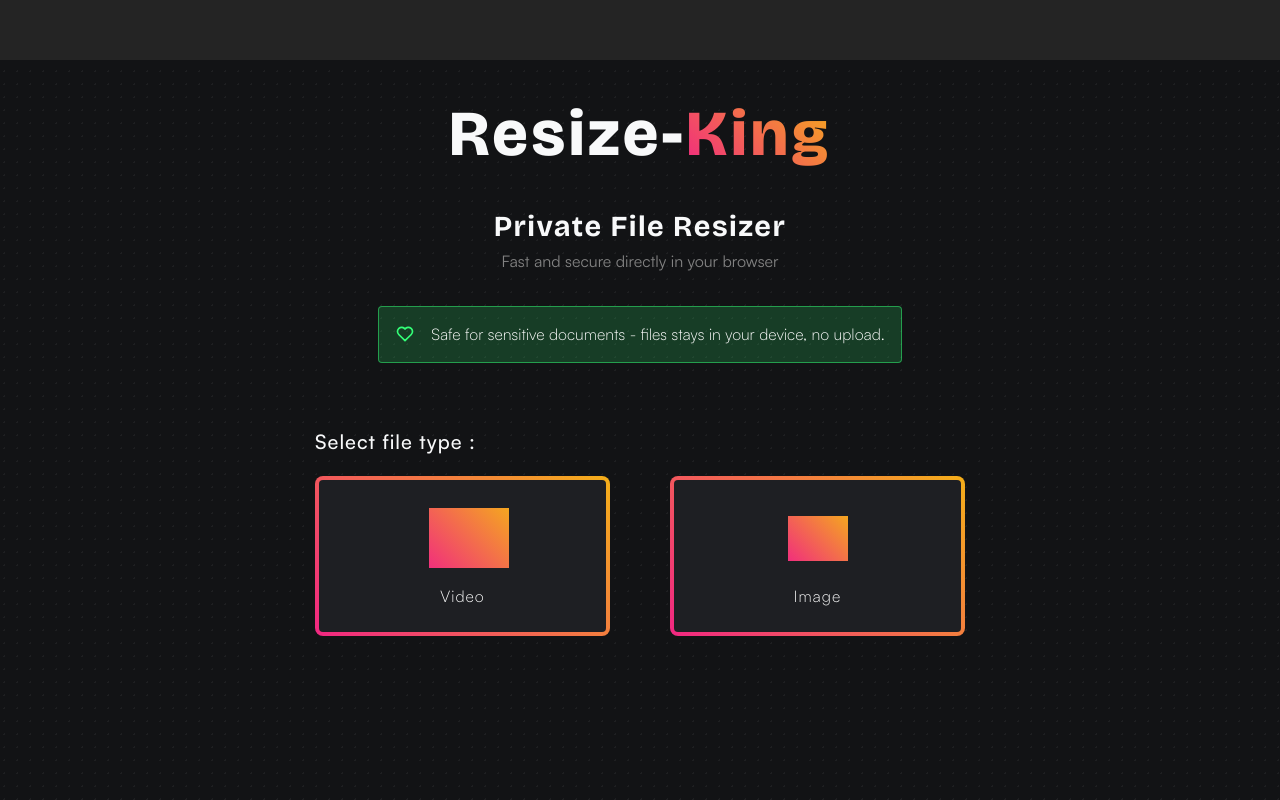
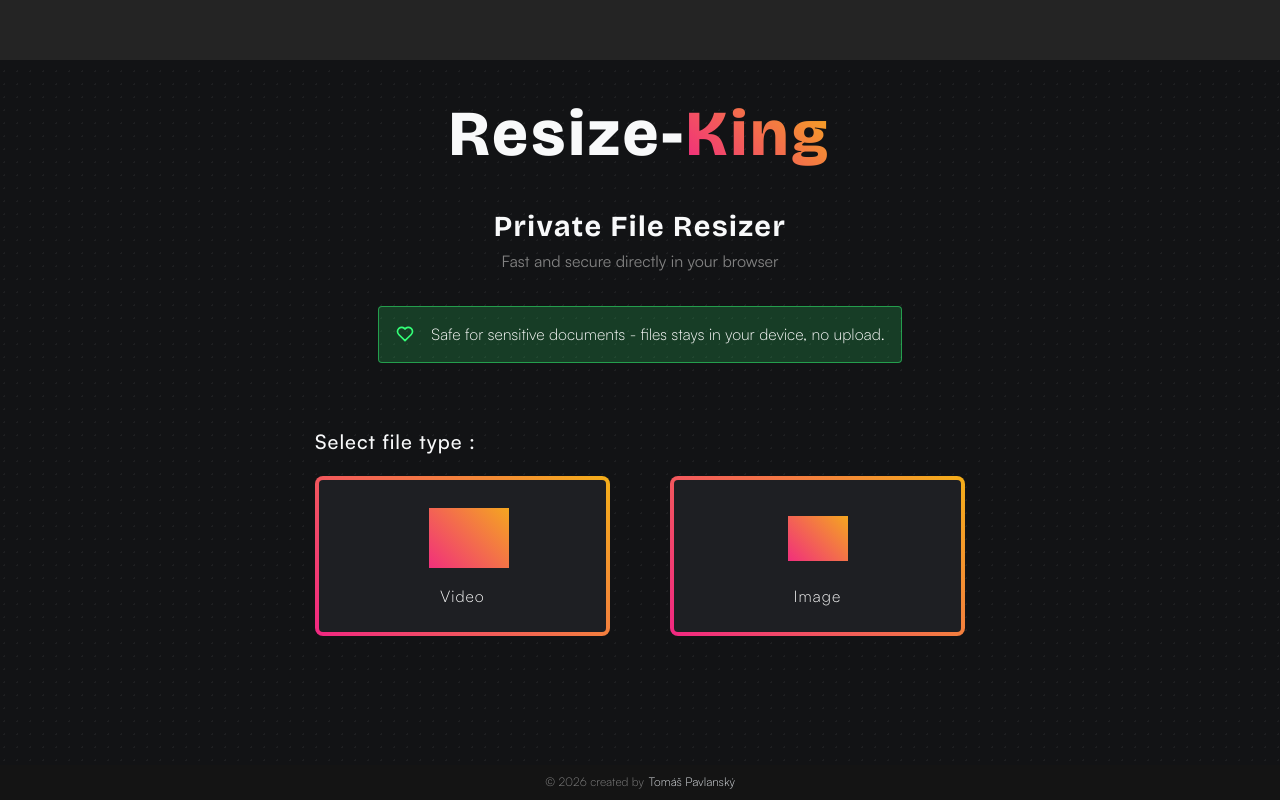
Before and after one commit to pavlansky/ResizeKing, a Next.js app: page /en in a window 1280 px wide. Built offline with nearby package versions, Linux system fonts and the light colour scheme; grey boxes are pictures that could not be loaded; a web font is replaced by a local one.

Commit message:
feat: add website footer with GitHub link

```diff
--- a/src/components/layout/AppShellClient.tsx
+++ b/src/components/layout/AppShellClient.tsx
@@ -2,12 +2,20 @@
 
 import { ReactNode } from 'react';
 import { AppShell, AppShellHeader } from '@mantine/core';
+import Footer from '@/components/layout/Footer/Footer';
 
 export default function AppShellClient({ children }: { children: ReactNode }) {
   return (
     <AppShell header={{ height: 60 }}>
       <AppShellHeader withBorder={false}></AppShellHeader>
-      <AppShell.Main>{children}</AppShell.Main>
+      <AppShell.Main
+        style={{
+          minHeight: 'calc(100vh - 35px)',
+        }}
+      >
+        {children}
+      </AppShell.Main>
+      <Footer />
     </AppShell>
   );
 }
--- /dev/null
+++ b/src/components/layout/Footer/Footer.tsx
@@ -0,0 +1,38 @@
+import { Anchor, Box, Group, rem, Text } from '@mantine/core';
+import { useTranslations } from 'next-intl';
+
+export default function Footer() {
+  const t = useTranslations('Footer');
+
+  const currentYear = new Date().getFullYear();
+
+  return (
+    <Box
+      w="100%"
+      h={rem(35)}
+      pos="relative"
+    >
+      <Group
+        justify="center"
+        h="100%"
+        gap={5}
+        bg="dark.9"
+      >
+        <Text
+          size="xs"
+          c="dimmed"
+        >
+          &copy; {currentYear} {t('credits_text')}
+        </Text>
+        <Anchor
+          target="_blank"
+          href="https://github.com/Qwertin"
+          size="xs"
+          c="gray.3"
+        >
+          Tomáš Pavlanský
+        </Anchor>
+      </Group>
+    </Box>
+  );
+}
```
